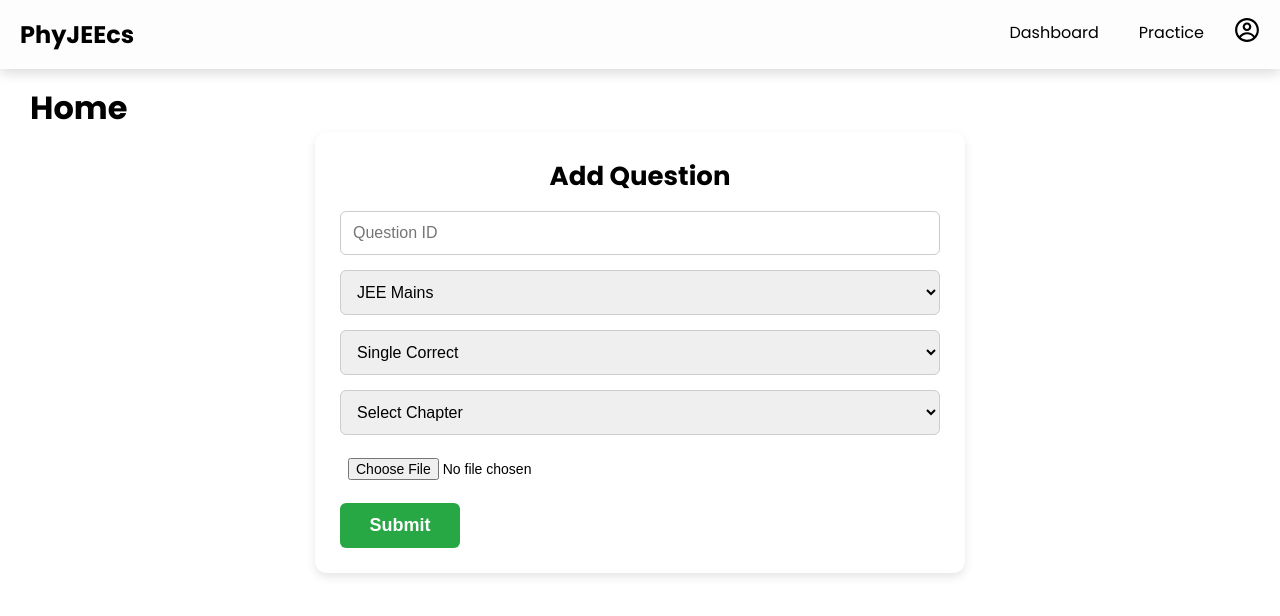
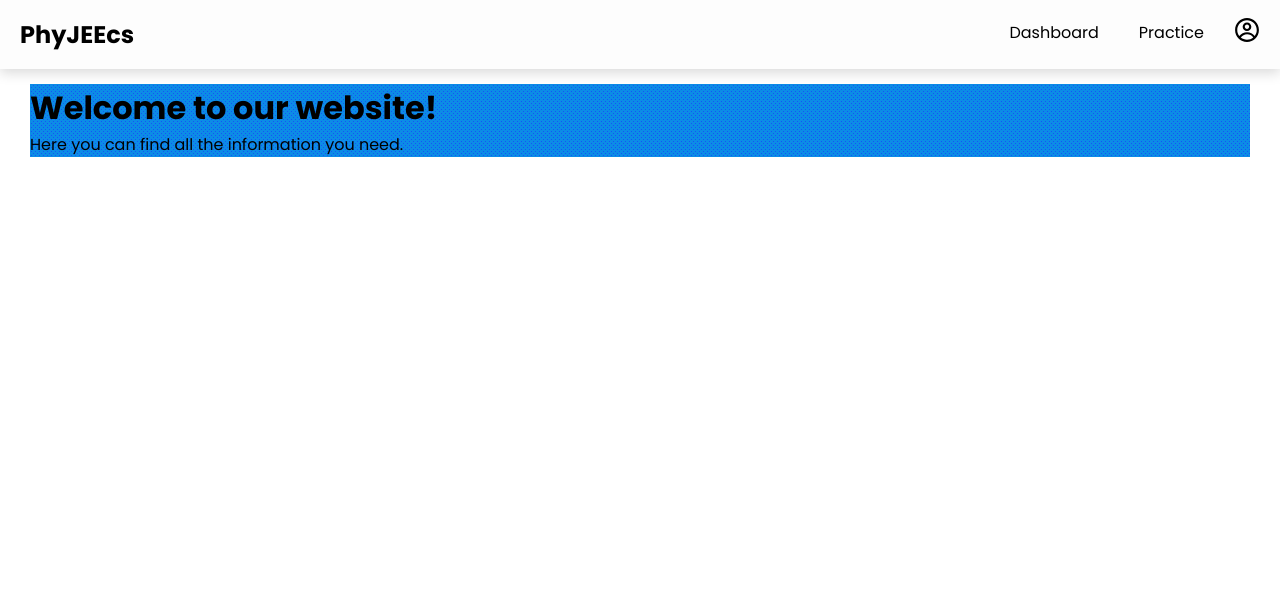
Before and after one commit to Abhi-shek26/PhyJEEcs, a React (Vite) app in the folder frontend/: page / in a window 1280 px wide. Shown: the top 616 px of the page. Built offline with nearby package versions, Linux system fonts and the light colour scheme.

Commit message:
working on landing page

```diff
--- a/frontend/src/App.jsx
+++ b/frontend/src/App.jsx
@@ -11,6 +11,7 @@
 import Dashboard from "./Components/Dashboard";
 import Logout from "./Components/Logout";
 import AddQuestion from "./Components/AddQuestion";
+import LandingPage from "./Components/LandingPage";
 
 function App() {
   return (
@@ -18,7 +19,7 @@
       <Routes>
         {/* Wrap all routes inside Layout */}
         <Route path="/" element={<Layout />}>
-          <Route index element={<Home />} />
+          <Route index element={<LandingPage />} />
           <Route path="login" element={<Login />} />
           <Route path="signup" element={<Signup />} />
           <Route path="practice" element={<Practice />} />
```
